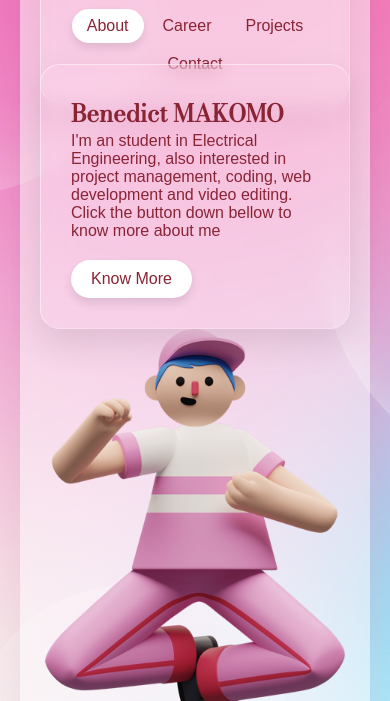
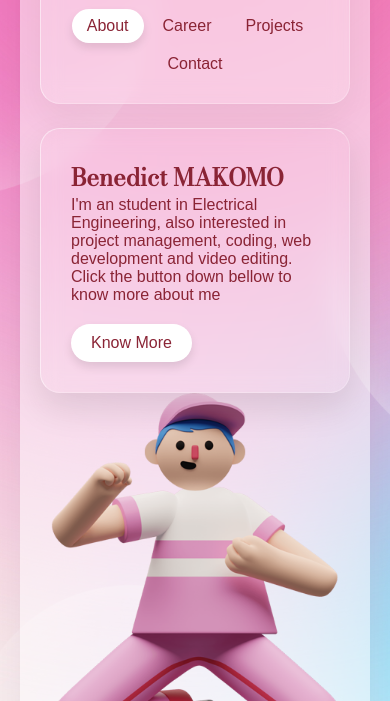
Before and after one commit to BenM4k/myf-first-website, a plain HTML site: page index.html in a window 390 px wide. Shown: the part 143-844 px from the top of the page. Drawn offline with nearby package versions, Linux system fonts and the light colour scheme; a web font is replaced by a local one.

Commit message:
Update style.css

```diff
--- a/style.css
+++ b/style.css
@@ -175,7 +175,7 @@ header ul li a.active {
         transform: translateX(0px);
         max-width: 100%;
         padding: 30px;
-        margin-top: -40px;
+        margin-top: 24px;
     }
     header {
         position: relative;
```
